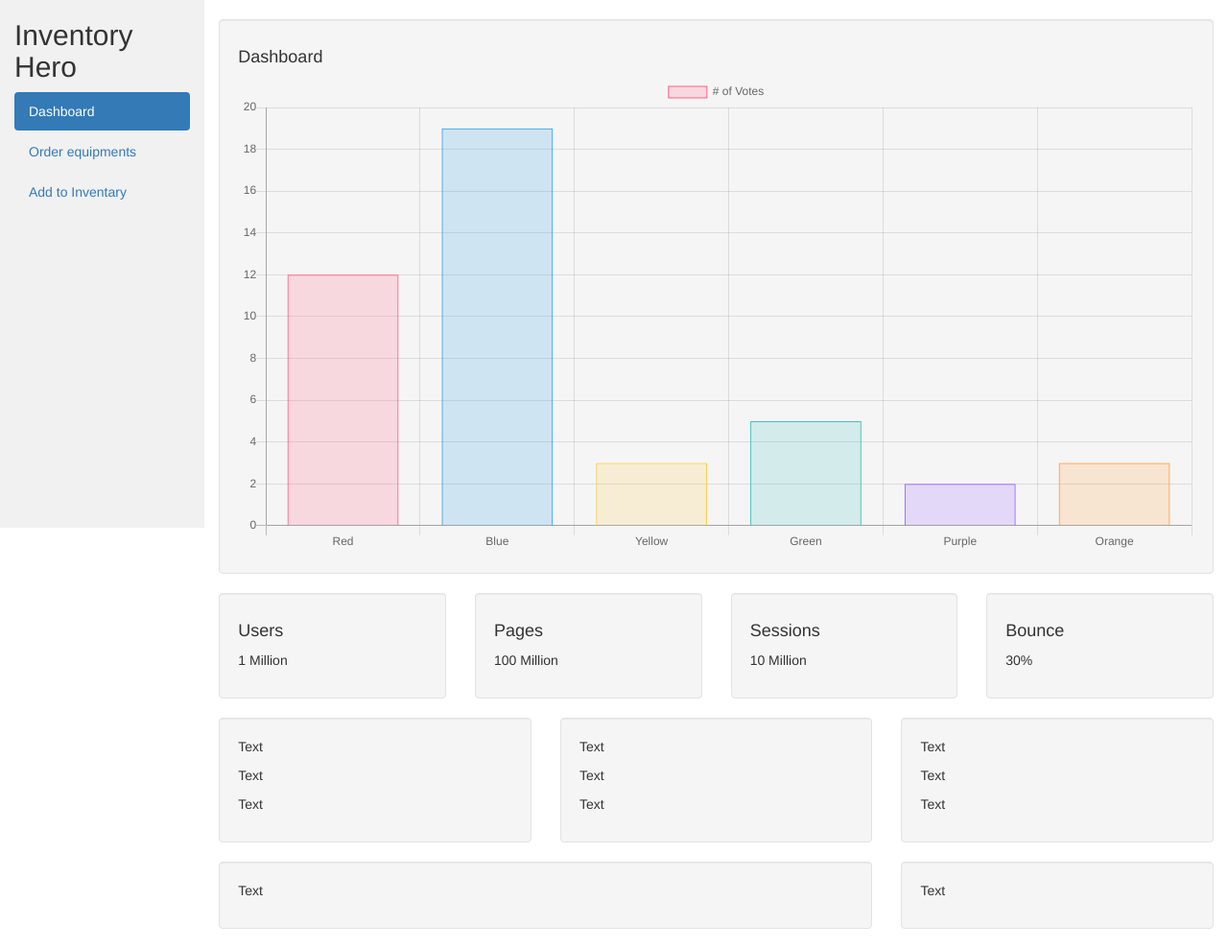
After one commit to HarshalJani/Covid_Hackathon, a Django app: page /dashboard in a window 1280 px wide. The commit adds this page. Shown: the whole page at 96% size. Run offline with Django 3.2, Linux system fonts and the light colour scheme; some libraries are stand-ins or nearby versions.

Commit message:
further update on views

```diff
--- /dev/null
+++ b/covid_inventary/templates/covid_inventary/dashboard.html
@@ -0,0 +1,183 @@
+<!DOCTYPE html>
+<html lang="en">
+
+<head>
+  <title>Covid Dashboard</title>
+  <meta charset="utf-8">
+  <meta name="viewport" content="width=device-width, initial-scale=1">
+  <link rel="stylesheet" href="https://maxcdn.bootstrapcdn.com/bootstrap/3.4.1/css/bootstrap.min.css">
+  <link rel="stylesheet" href="https://cdnjs.cloudflare.com/ajax/libs/Chart.js/2.9.3/Chart.js">
+  <script src="https://ajax.googleapis.com/ajax/libs/jquery/3.5.1/jquery.min.js"></script>
+  <script src="https://maxcdn.bootstrapcdn.com/bootstrap/3.4.1/js/bootstrap.min.js"></script>
+  <script src="https://cdnjs.cloudflare.com/ajax/libs/Chart.js/2.9.3/Chart.js"></script>
+
+  <style>
+    /* Set height of the grid so .sidenav can be 100% (adjust as needed) */
+    .row.content {
+      height: 550px
+    }
+
+    /* Set gray background color and 100% height */
+    .sidenav {
+      background-color: #f1f1f1;
+      height: 100%;
+    }
+
+    /* On small screens, set height to 'auto' for the grid */
+    @media screen and (max-width: 767px) {
+      .row.content {
+        height: auto;
+      }
+    }
+  </style>
+</head>
+
+<body>
+
+  <nav class="navbar navbar-inverse visible-xs">
+    <div class="container-fluid">
+      <div class="navbar-header">
+        <button type="button" class="navbar-toggle" data-toggle="collapse" data-target="#myNavbar">
+          <span class="icon-bar"></span>
+          <span class="icon-bar"></span>
+          <span class="icon-bar"></span>
+        </button>
+        <a class="navbar-brand" href="#">Logo</a>
+      </div>
+      <div class="collapse navbar-collapse" id="myNavbar">
+        <ul class="nav navbar-nav">
+          <li class="active"><a href="#">Dashboard</a></li>
+          <li><a href="#">Age</a></li>
+          <li><a href="#">Gender</a></li>
+          <li><a href="#">Geo</a></li>
+        </ul>
+      </div>
+    </div>
+  </nav>
+
+  <div class="container-fluid">
+    <div class="row content">
+      <div class="col-sm-2 sidenav hidden-xs">
+        <h2>Inventory Hero</h2>
+        <ul class="nav nav-pills nav-stacked">
+          <li class="active"><a href="#">Dashboard</a></li>
+          <li><a href="/login">Order equipments</a></li>
+          <li><a href="/login">Add to Inventary</a></li>
+        </ul><br>
+      </div>
+      <br>
+
+      <div class="col-sm-10">
+        <div class="well">
+          <h4>Dashboard</h4>
+          <canvas id="myChart" style = "height:200;"></canvas>
+          <script>
+            var ctx = document.getElementById('myChart').getContext('2d');
+            var myChart = new Chart(ctx, {
+              type: 'bar',
+              data: {
+                labels: ['Red', 'Blue', 'Yellow', 'Green', 'Purple', 'Orange'],
+                datasets: [{
+                  label: '# of Votes',
+                  data: [12, 19, 3, 5, 2, 3],
+                  backgroundColor: [
+                    'rgba(255, 99, 132, 0.2)',
+                    'rgba(54, 162, 235, 0.2)',
+                    'rgba(255, 206, 86, 0.2)',
+                    'rgba(75, 192, 192, 0.2)',
+                    'rgba(153, 102, 255, 0.2)',
+                    'rgba(255, 159, 64, 0.2)'
+                  ],
+                  borderColor: [
+                    'rgba(255, 99, 132, 1)',
+                    'rgba(54, 162, 235, 1)',
+                    'rgba(255, 206, 86, 1)',
+                    'rgba(75, 192, 192, 1)',
+                    'rgba(153, 102, 255, 1)',
+                    'rgba(255, 159, 64, 1)'
+                  ],
+                  borderWidth: 1
+                }]
+              },
+              options: {
+                scales: {
+                  yAxes: [{
+                    ticks: {
+                      beginAtZero: true
+                    }
+                  }]
+                }
+              }
+            });
+          </script>
+        </div>
+        <div class="row">
+          <div class="col-sm-3">
+            <div class="well">
+              <h4>Users</h4>
+              <p>1 Million</p>
+            </div>
+          </div>
+          <div class="col-sm-3">
+            <div class="well">
+              <h4>Pages</h4>
+              <p>100 Million</p>
+            </div>
+          </div>
+          <div class="col-sm-3">
+            <div class="well">
+              <h4>Sessions</h4>
+              <p>10 Million</p>
+            </div>
+          </div>
+          <div class="col-sm-3">
+            <div class="well">
+              <h4>Bounce</h4>
+              <p>30%</p>
+            </div>
+          </div>
+        </div>
+        <div class="row">
+          <div class="col-sm-4">
+            <div class="well">
+              <p>Text</p>
+              <p>Text</p>
+              <p>Text</p>
+            </div>
+          </div>
+          <div class="col-sm-4">
+            <div class="well">
+              <p>Text</p>
+              <p>Text</p>
+              <p>Text</p>
+            </div>
+          </div>
+          <div class="col-sm-4">
+            <div class="well">
+              <p>Text</p>
+              <p>Text</p>
+              <p>Text</p>
+            </div>
+          </div>
+        </div>
+        <div class="row">
+          <div class="col-sm-8">
+            <div class="well">
+              <p>Text</p>
+            </div>
+          </div>
+          <div class="col-sm-4">
+            <div class="well">
+              <p>Text</p>
+            </div>
+          </div>
+        </div>
+      </div>
+    </div>
+  </div>
+
+
+
+</body>
+
+</html>
--- a/covid_inventary/urls.py
+++ b/covid_inventary/urls.py
@@ -4,4 +4,8 @@ from . import views
 
 urlpatterns = [
     path('',views.index,name='index'),
+    path('dashboard',views.dashboard,name='dashboard'),
+    path('login',views.login,name='login'),
+    path('inventory',views.inventory,name='inventory'),
+    path('storage',views.inventory,name='storage')
 ]
--- a/covid_inventary/views.py
+++ b/covid_inventary/views.py
@@ -1,6 +1,19 @@
 from django.shortcuts import render
-
+from django.http import QueryDict
 
 # Create your views here.
 def index(request):
     return render(request,'covid_inventary/index.html')
+
+def dashboard(request):
+    return render(request,'covid_inventary/dashboard.html')
+
+def login(request):
+    return render(request,'covid_inventary/login.html')
+
+def inventory(request):
+    if request.method == 'POST':
+        if request.POST.__contains__('isVendor'):
+            return render(request,'covid_inventary/storage.html')
+        else:
+            return render(request,'covid_inventary/inventory.html')
```
Also changed, not shown: covid_inventary/models.py (+8 -0 lines), covid_inventary/templates/covid_inventary/index.html (+63 -18 lines), covid_inventary/templates/covid_inventary/inventory.html (added, +114 -0 lines), covid_inventary/templates/covid_inventary/login.html (added, +36 -0 lines), covid_inventary/templates/covid_inventary/storage.html (added, +114 -0 lines), db.sqlite3.
